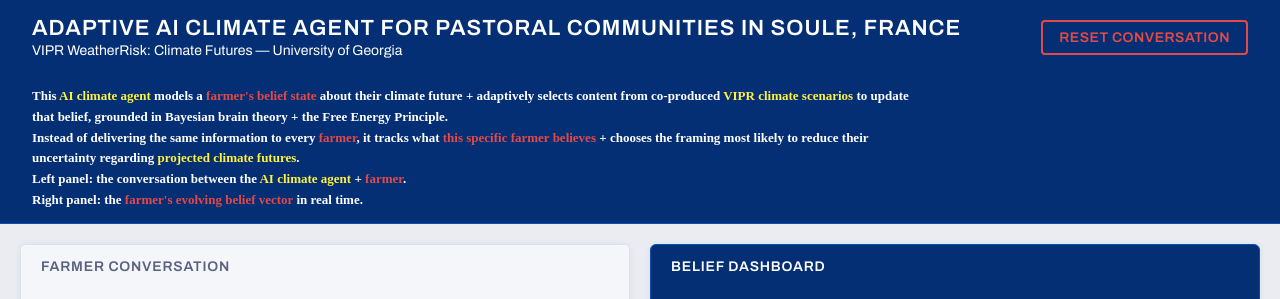
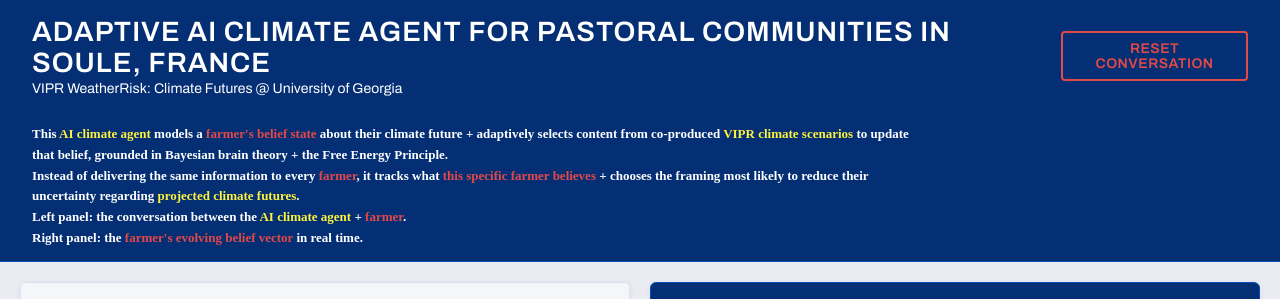
Before and after one commit to savpmilburn/Adaptive-AI-Climate-Agent-for-Pastoral-Communities, a Next.js app in the folder frontend/: page / in a window 1280 px wide. Shown: the top 299 px of the page. Built offline with nearby package versions, Linux system fonts and the light colour scheme; no server answers; a web font is replaced by a local one.

Commit message:
style: Explanation blurb + @ sign

```diff
--- a/frontend/app/globals.css
+++ b/frontend/app/globals.css
@@ -42,7 +42,7 @@ body {
 
 .header-title {
   font-family: var(--font-archivo);
-  font-size: 22px;
+  font-size: 28px;
   font-weight: 600;
   color: var(--color-text-light);
   letter-spacing: 1px;
--- a/frontend/app/page.js
+++ b/frontend/app/page.js
@@ -189,7 +189,7 @@ export default function Home() {
             Adaptive AI Climate Agent for Pastoral Communities in Soule, France
           </div>
           <div className="header-subtitle">
-            VIPR WeatherRisk: Climate Futures — University of Georgia
+            VIPR WeatherRisk: Climate Futures @  University of Georgia
           </div>
         </div>
         <button className="reset-button" onClick={handleReset}>
@@ -212,7 +212,7 @@ export default function Home() {
           lineHeight: "1.6",
           fontWeight: 700,
           fontFamily: "var(--font-ranade)",
-          maxWidth: "900px"
+          maxWidth: "890px"
         }}>
           This <span style={{ color: "var(--color-accent-yellow)"}}>AI climate agent</span> models a <span style={{ color: "var(--color-accent-red)"}}>farmer&apos;s belief state</span> about their climate future + adaptively selects content from co-produced{" "}
           <span style={{ color: "var(--color-accent-yellow)"}}>VIPR climate scenarios</span>
```
